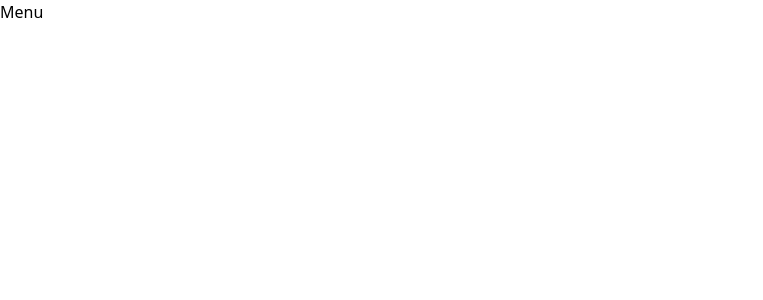
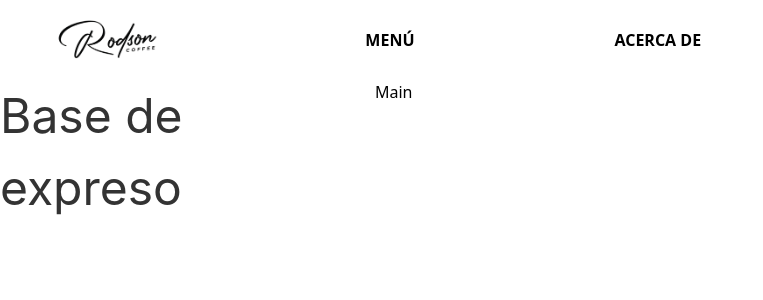
Before and after one commit to Visual-SC/Visual-CS-frontend, a React (Vite) app: page / in a window 1280 px wide. Shown: the top 300 px of the page, without its empty margins (0-763 px from the left). Built offline with nearby package versions, Linux system fonts and the light colour scheme.

Commit message:
docs: generar instrucciones y modificaciones generales

```diff
--- a/package.json
+++ b/package.json
@@ -10,7 +10,9 @@
     "preview": "vite preview"
   },
   "dependencies": {
+    "@gsap/react": "^2.1.2",
     "@tailwindcss/vite": "^4.1.18",
+    "gsap": "^3.14.2",
     "react": "^19.2.0",
     "react-dom": "^19.2.0",
     "react-router-dom": "^7.13.0",
@@ -19,7 +21,7 @@
   },
   "devDependencies": {
     "@eslint/js": "^9.39.1",
-    "@types/node": "^24.10.1",
+    "@types/node": "^24.10.13",
     "@types/react": "^19.2.5",
     "@types/react-dom": "^19.2.3",
     "@vitejs/plugin-react-swc": "^4.2.2",
--- a/src/App.css
+++ b/src/App.css
@@ -47,5 +47,5 @@
   --breakpoint-horizontal-cellphone: 744px;
   --breakpoint-tablet: 834px;
   --breakpoint-horizontal-tablet: 1194px;
-  --breakpoint-laptop: 1280px;
+  --breakpoint-desktop: 1280px;
 }
--- a/src/App.tsx
+++ b/src/App.tsx
@@ -5,6 +5,7 @@ import AsideHeader from './components/AsideHeader/AsideHeader';
 import BurguerButton from './elements/BurguerButton/BurguerButton';
 import { useAppUX } from './context/UXContext/useAppUX';
 import BgScreen from './elements/BgScreen.tsx/BgScreen';
+import Menu from './pages/Menu/Menu';
 
 function App() {
   const asideHeader = useAppUX((state) => state.asideHeader);
@@ -18,12 +19,11 @@ function App() {
        <Header/>
        <AsideHeader asideHeader={asideHeader} toggleAsideHeader={toggleAsideHeader}/>
         <Routes>
-          <Route path="/" element={<h1>Menu</h1>} />
+          <Route path="/" element={<Menu />} />
           <Route path="/acerca-de" element={<h1>Acerca de</h1>} />
         </Routes>
       </BrowserRouter>
     </>
-  )
-}
+);}
 
 export default App
--- a/src/components/AsideHeader/AsideHeader.tsx
+++ b/src/components/AsideHeader/AsideHeader.tsx
@@ -6,7 +6,7 @@ const AsideHeader: React.FC<AsideHeaderProps> = ({ asideHeader,toggleAsideHeader
     <aside className={`${asideHeader ? 'left-0':'-left-full'} fixed top-0 w-full h-full transition-all duration-500 ease-in-out bg-white horizontal-tablet:hidden
     z-20 tablet:w-1/2`}>
       <figure className="ml-9 w-28 mt-9">
-        <img  className="w-full" src="/public/rodson-logo.png" alt="Rodson Logo"/>
+        <img  className="w-full" src="/rodson-logo.png" alt="Rodson Logo"/>
       </figure>
       <ul className="flex flex-col">
         <li className="ml-9 mt-4 text-xl text-mont-p-16 font-semibold">
--- /dev/null
+++ b/src/components/AsideMenu/AsideMenu.tsx
@@ -0,0 +1,11 @@
+
+
+const AsideMenu = () => {
+  return (
+    <aside>
+
+    </aside>
+  )
+}
+
+export default AsideMenu
--- a/src/components/Header/Header.tsx
+++ b/src/components/Header/Header.tsx
@@ -1,12 +1,29 @@
-
+import { Link } from "react-router-dom";
+import { headerData } from "./data";
 
 export default function Header() {
-  // h-20 text-mont-h4-20 font-semibold items-center text-black
-
-
   return (
-    <header className="hidden ">
-
+    <header className="hidden desktop:flex desktop:h-20 w-full">
+      <ul className="container w-11/12 mx-auto h-full flex items-center">
+      {headerData.map((item, index) => {
+        if('img' in item){
+          return (
+            <li key={index} className={item.className}>
+              <Link to={item.link}>
+                <img src={item.img} alt="Rodson Logo" className="w-full h-full object-cover"/>
+              </Link>
+            </li>
+          )
+        }else{
+          return (
+            <li key={index} className={item.className}>
+              <Link to={item.link} className="block">
+                <span className="text-mont-p-16 font-semibold">{item.text}</span>
+              </Link>
+            </li>
+          )
+        }})}
+      </ul>
     </header>
   )
 }
--- a/src/components/Header/data.ts
+++ b/src/components/Header/data.ts
@@ -2,15 +2,18 @@ import type { HeaderProps, HeaderImgProps } from "./types";
 
 export const headerData: (HeaderImgProps | HeaderProps)[] = [
     {
-        img: "/public/rodson-logo.png",
-        link: "/"
+        img: "/rodson-logo.png",
+        link: "/",
+        className: "h-full w-28 inline-flex items-center"
     },
     {
         link: "/",
         text: "MENÚ",
+        className: "flex items-center ml-50 h-full"
     },
     {
         link: "/acerca-de",
         text: "ACERCA DE",
+        className: "flex items-center ml-50 h-full"
     },
 ];
--- a/src/components/Header/types.ts
+++ b/src/components/Header/types.ts
@@ -1,6 +1,7 @@
 export interface HeaderProps {
     link: string;
     text: string;
+    className: string;
 }
 
 // Extendemos de HeaderProps pero omitimos 'text' para que no sea requerido
--- /dev/null
+++ b/src/pages/Menu/Menu.tsx
@@ -0,0 +1,39 @@
+import gsap from "gsap";
+import { useGSAP } from "@gsap/react";
+import { useState, useRef } from "react";
+import { Flip } from "gsap/Flip";
+
+gsap.registerPlugin(Flip);
+export default function Menu() {
+const [isSerif, setIsSerif] = useState(false);
+const containerRef = useRef<HTMLUListElement|null>(null);
+
+useGSAP(()=>{
+    const state = Flip.getState(".link-text");
+     Flip.from(state, {
+      duration: 0.6,
+      ease: "power2.inOut",
+      // Evita que el texto cambie de posición bruscamente si el ancho varía
+      absolute: false,
+      scale: true
+    });
+}, {dependencies: [isSerif], scope: containerRef })
+
+  return (
+    <main className="grid grid-cols-[375px_1fr]">
+      <aside>
+        <ul ref={containerRef} onClick={()=>setIsSerif(!isSerif)}>
+            <li style={{
+                  fontSize: '3rem',
+            textDecoration: 'none',
+            color: '#333',
+            // Cambiamos la fuente basado en el estado
+            fontFamily: isSerif ? "'Playfair Display', serif" : "'Inter', sans-serif",
+            display: 'inline-block'
+            }}>Base de expreso</li>
+        </ul>
+      </aside>
+      <section>Main</section>
+    </main>
+  )
+}
```
Also changed, not shown: 2 other files (tests, documents, lock files or other folders).
